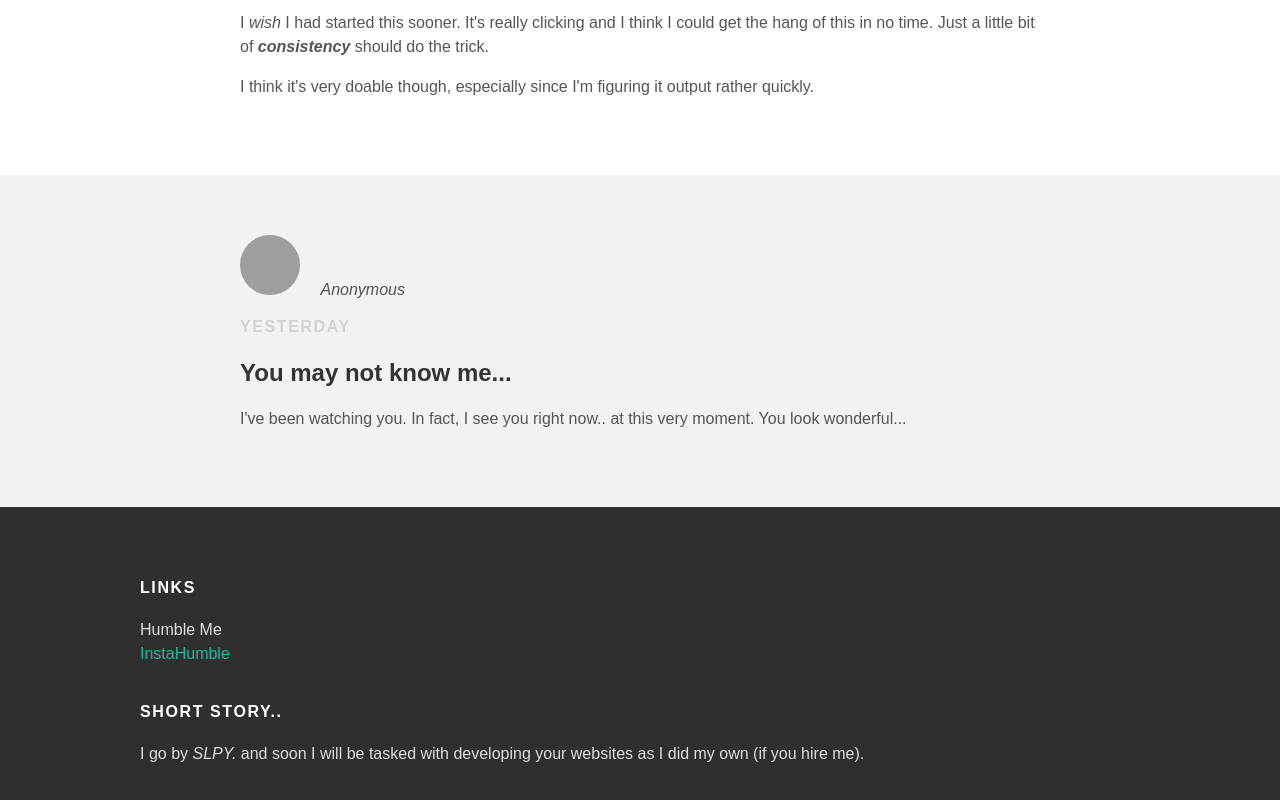
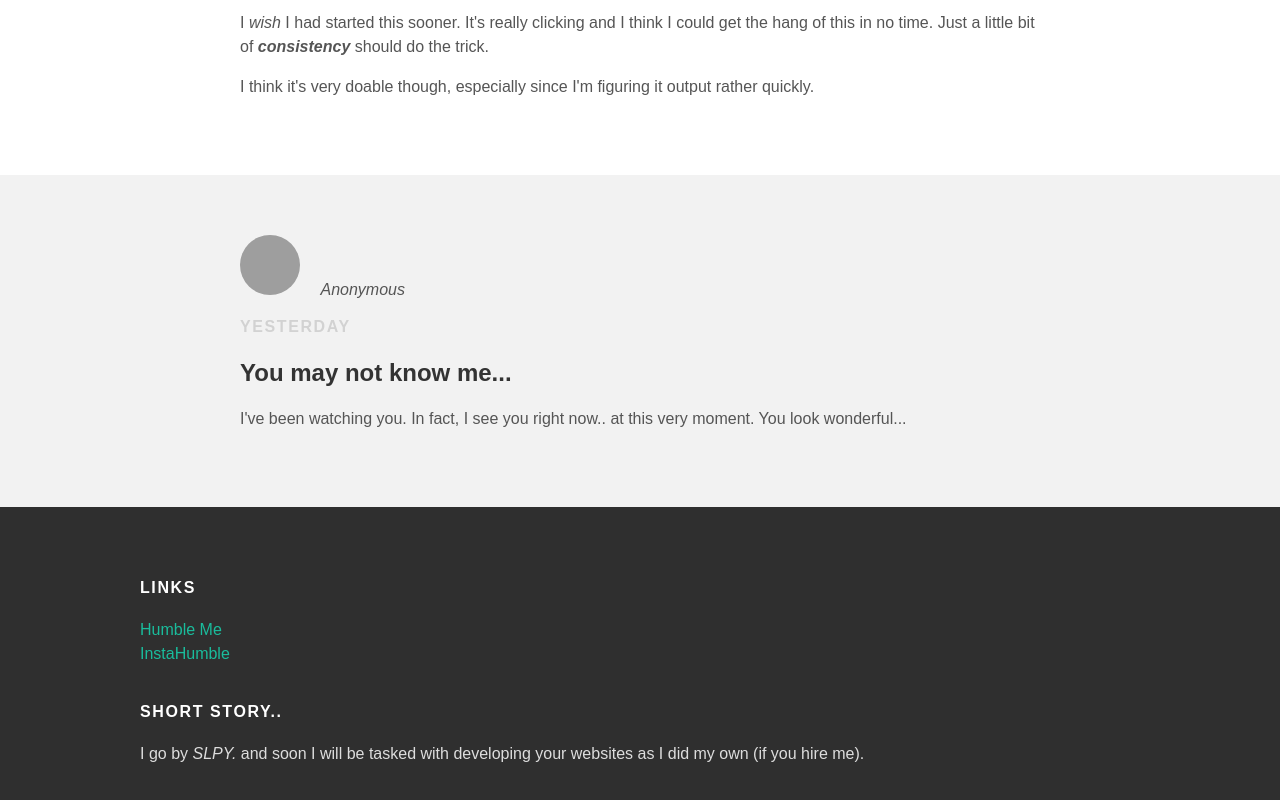
Before and after one commit to riqdoe86/riqdoe86.github.io, a plain HTML site: page index.html in a window 1280 px wide. Shown: the part 362-1162 px from the top of the page. Drawn offline with Linux system fonts and the light colour scheme; grey boxes are pictures that could not be loaded.

Commit message:
Update index.html

```diff
--- a/index.html
+++ b/index.html
@@ -55,7 +55,7 @@
        <div class="column">
          <h4>Links</h4>
          <p>
-           <link href="https://www.twitter.com/Humblebuthungry">Humble Me</link>
+           <a href="https://www.twitter.com/Humblebuthungry">Humble Me</a>
            <br>
            <a href="https://www.instagram.com/humblebuthungry">InstaHumble</a>
          </p>
```
